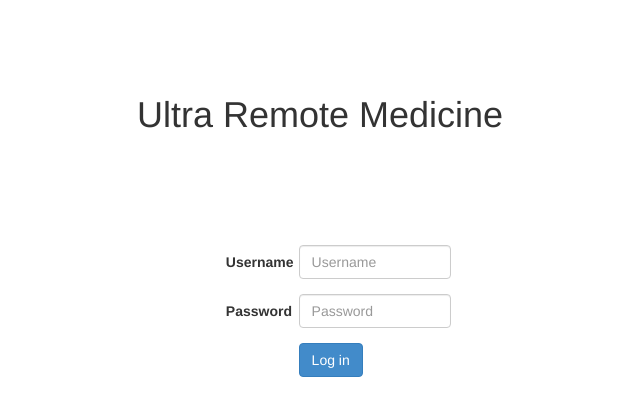
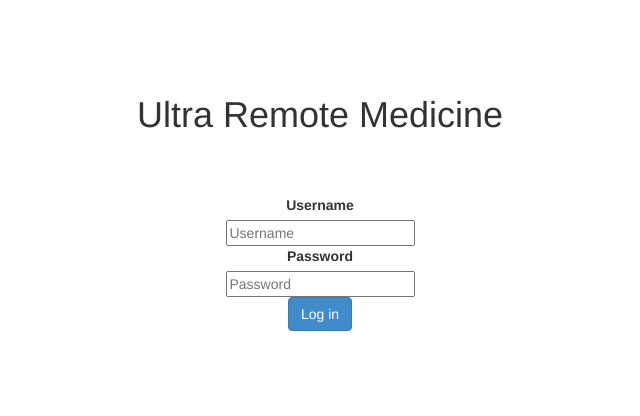
Before and after one commit to CSC301H-Fall2013/Ultra-Remote-Medicine, a Django app: template templates/website/login.html in a window 1280 px wide. Shown: the part 145-561 px from the top of the page, without its empty margins (320-960 px from the left). Run offline with Django 3.2, Linux system fonts and the light colour scheme; the template is opened without the code that fills it, so the values that code supplies are empty; parts of the project's set-up code (start-up, migrations or seed data) failed here and were passed over; some libraries are stand-ins or nearby versions.

Commit message:
Restored login page that Jerrick made since Milind's was not correctly configured for interacting with the django server.

```diff
--- a/templates/website/login.html
+++ b/templates/website/login.html
@@ -3,12 +3,9 @@
 <html>
 <head>
   <title>Log in | Ultra-Remote-Medicine</title>
-
-	<link rel="stylesheet" type="text/css" href="{% static "headerStyle.css" %}" />
   <meta name="viewport" content="width=device-width, initial-scale=1.0">
   <!-- Bootstrap -->
   <link type="text/css" rel="stylesheet" href="{% static "bootstrap/css/bootstrap.css"%}"/>
-	<link type="text/css" rel="stylesheet" href="{% static "bootstrap/css/bootstrap.min.css"%}"/>
   <script src="http://code.jquery.com/jquery.js"></script>
   <script src="{% static "bootstrap/js/bootstrap.min.js"%}"></script>
 </head>
@@ -26,70 +23,64 @@
     <br>
     <center>
       <h1>Ultra Remote Medicine</h1>
-    </center>
     <br>
     <br>
+    <div class="row-fluid">
+      <div class="span4"></div>
+      <div class="span4">
+        <p class ="text center">
+          <div class="control-group">
+            <form id="login-form" action="{% url 'login' %}" method="post">
+              {% csrf_token %}
+              <label class="control-label" for="username">Username</label>
+              <div class="controls">
+                <input type="text" id="username" name="username" placeholder="Username"></div>
             </div>
+            <div class="control-group">
+              <label class="control-label" for="password">Password</label>
+              <div class="controls">
+                <input type="password" id="password" name="password" placeholder="Password"></div>
             </div>
-  <br>
-  <br>
-  <br>
-  <div class="row">
-    <div class="col-md-5"></div>
-      <div class="col-md-4">
-        <form class="form-horizontal" role="form" action="/login" method="post">
-          <div class="form-group">
-            <input type='hidden' name='csrfmiddlewaretoken' value='UXF4qGBwyVyXxdXQfaf74QXK7fFYdF27' />
-           <label for="inputEmail3" class="col-sm-2 control-label">Username</label>
-            <div class="col-sm-5">
-              <input type="email" class="form-control" id="username" name = "username" placeholder="Username">
-            </div>
-          </div>
-          <div class="form-group">
-            <label for="password" class="col-sm-2 control-label">Password</label>
-            <div class="col-sm-5">
-              <input type="password" class="form-control" id="password" name="password" placeholder="Password">
-            </div>
-          </div>
-          <div class="form-group">
-            <div class="col-sm-offset-2 col-sm-6">
+            <div class="control-group">
+              <div class="controls">
                 <button type="submit" class="btn btn-primary">Log in</button>
               </div>
             </div>
           </form>
+        </p>
       </div>
     </div>
+  </div>
+  <script> //$(function(){
+// $('input[name="username"]').focus();
+// $('#submit').on('click',function(e){
+// validateAndSubmit();
+// });
 
-  <script> //$(function(){
-//     $('input[name="username"]').focus();
-//     $('#submit').on('click',function(e){
-//         validateAndSubmit();
-//     });
+// $('#login-form').on('keypress','input', function(e){
+// var inputs = $(this).closest('form').find(':input');
+// if(e.keyCode===13){
+// if($(this).attr('name')==="password"){
+// $('#submit').click();
+// }
+// else{
+// inputs.eq(inputs.index(this)+ 1 ).focus();
+// }
+// }
+// });
 
-//     $('#login-form').on('keypress','input', function(e){
-//         var inputs = $(this).closest('form').find(':input');
-//         if(e.keyCode===13){
-//           if($(this).attr('name')==="password"){
-//             $('#submit').click();
-//           }
-//           else{
-//             inputs.eq(inputs.index(this)+ 1 ).focus();
-//           }
-//         }
-//     });
-
-//     function validateAndSubmit(){
-//         //TODO:Validate. If not valid return false
-//         $('#login-form').submit();
-//     }
-//     if(window.location.href.indexOf("?e=p") > -1){
-//        alert("Password is wrong.");
-//     }
-//     if(window.location.href.indexOf("?e=a") > -1){
-//         alert("Inactive account.");
-//     }
-//     if(window.location.href.indexOf("?e=u") > -1){
-//         alert("User does not exists");
-//     }
+// function validateAndSubmit(){
+// //TODO:Validate. If not valid return false
+// $('#login-form').submit();
+// }
+// if(window.location.href.indexOf("?e=p") > -1){
+// alert("Password is wrong.");
+// }
+// if(window.location.href.indexOf("?e=a") > -1){
+// alert("Inactive account.");
+// }
+// if(window.location.href.indexOf("?e=u") > -1){
+// alert("User does not exists");
+// }
 // });</script>
 </html>
```
Lines whose indentation alone changed are shown as unchanged.
